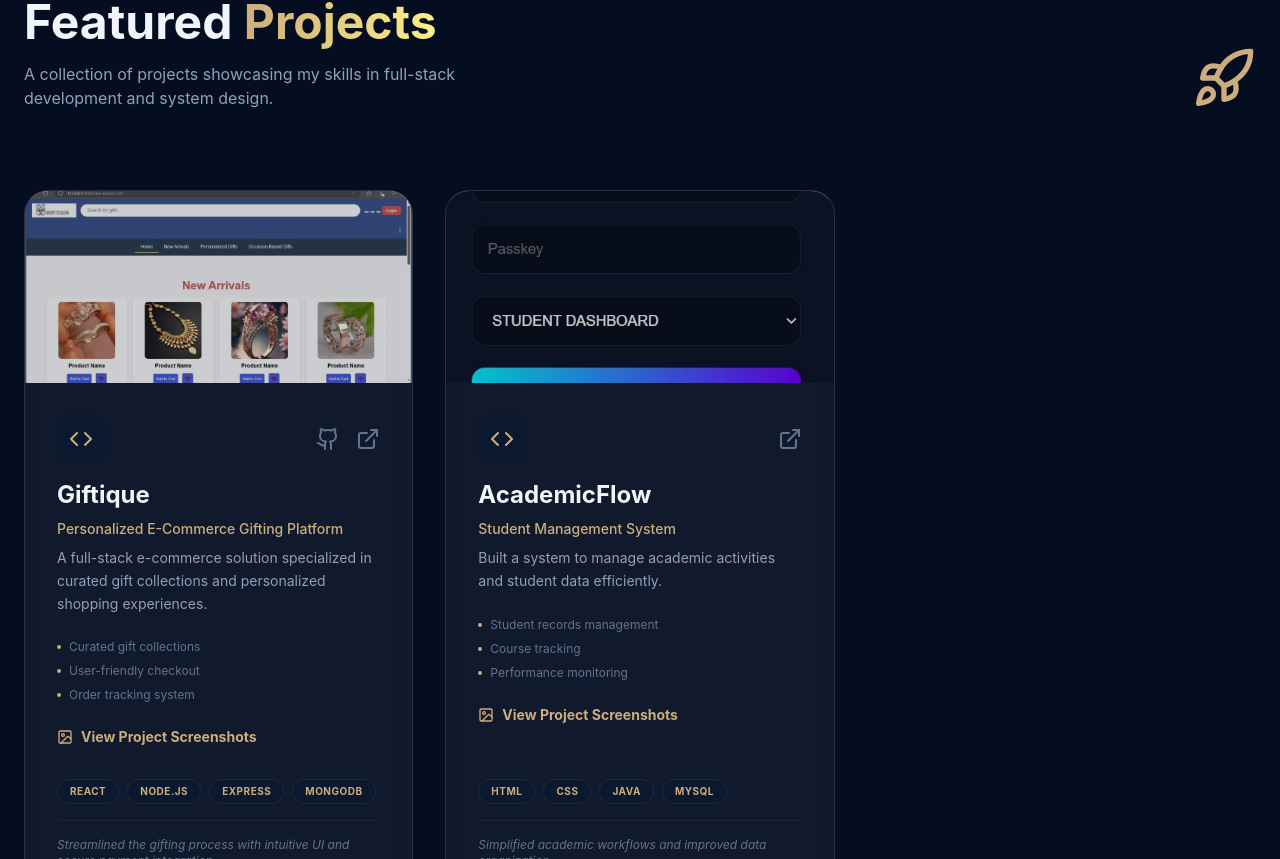
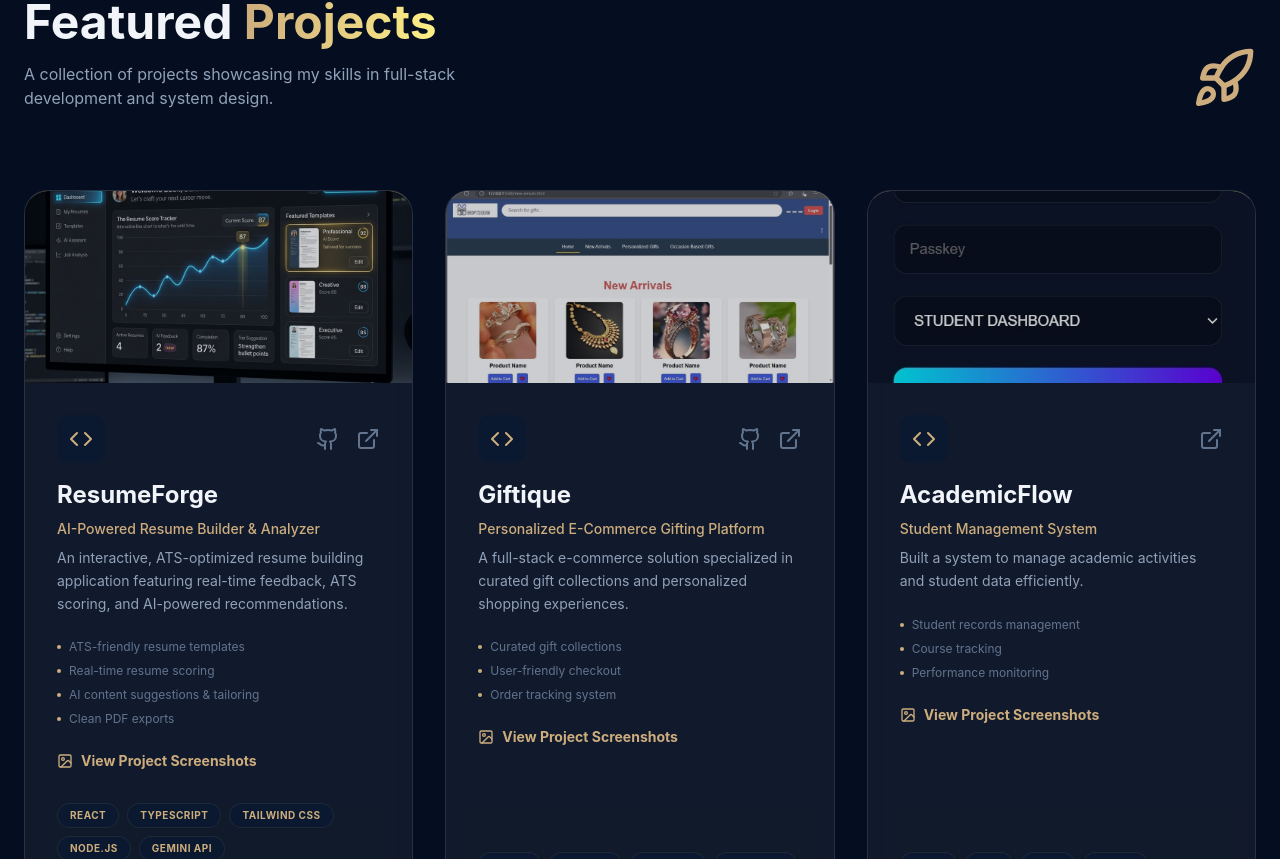
Before and after one commit to vamshikiran2005/portfolio, a React (Vite) app: page / in a window 1280 px wide. Shown: the part 3261-4120 px from the top of the page. Built offline with nearby package versions, Linux system fonts and the light colour scheme.

Commit message:
Add ResumeForge featured project

```diff
--- a/src/data.ts
+++ b/src/data.ts
@@ -43,6 +43,21 @@ export const portfolioData = {
     },
   ],
   projects: [
+    {
+      title: "ResumeForge",
+      subtitle: "AI-Powered Resume Builder & Analyzer",
+      description: "An interactive, ATS-optimized resume building application featuring real-time feedback, ATS scoring, and AI-powered recommendations.",
+      features: ["ATS-friendly resume templates", "Real-time resume scoring", "AI content suggestions & tailoring", "Clean PDF exports"],
+      tech: ["React", "TypeScript", "Tailwind CSS", "Node.js", "Gemini API"],
+      highlights: "Empowered job seekers to create professional, ATS-compatible resumes with intelligent optimization suggestions",
+      github: "https://github.com/vamshikiran2005/resume-forge",
+      gallery: [
+        {
+          src: "projects/resumeforge/dashboard.png",
+          description: "ResumeForge Dashboard: Real-time ATS scoring, styling preferences, and AI editing tools."
+        }
+      ]
+    },
     {
       title: "Giftique",
       subtitle: "Personalized E-Commerce Gifting Platform",
```
Also changed, not shown: public/projects/resumeforge/dashboard.png (added), 1 other file (tests, documents, lock files or other folders).
